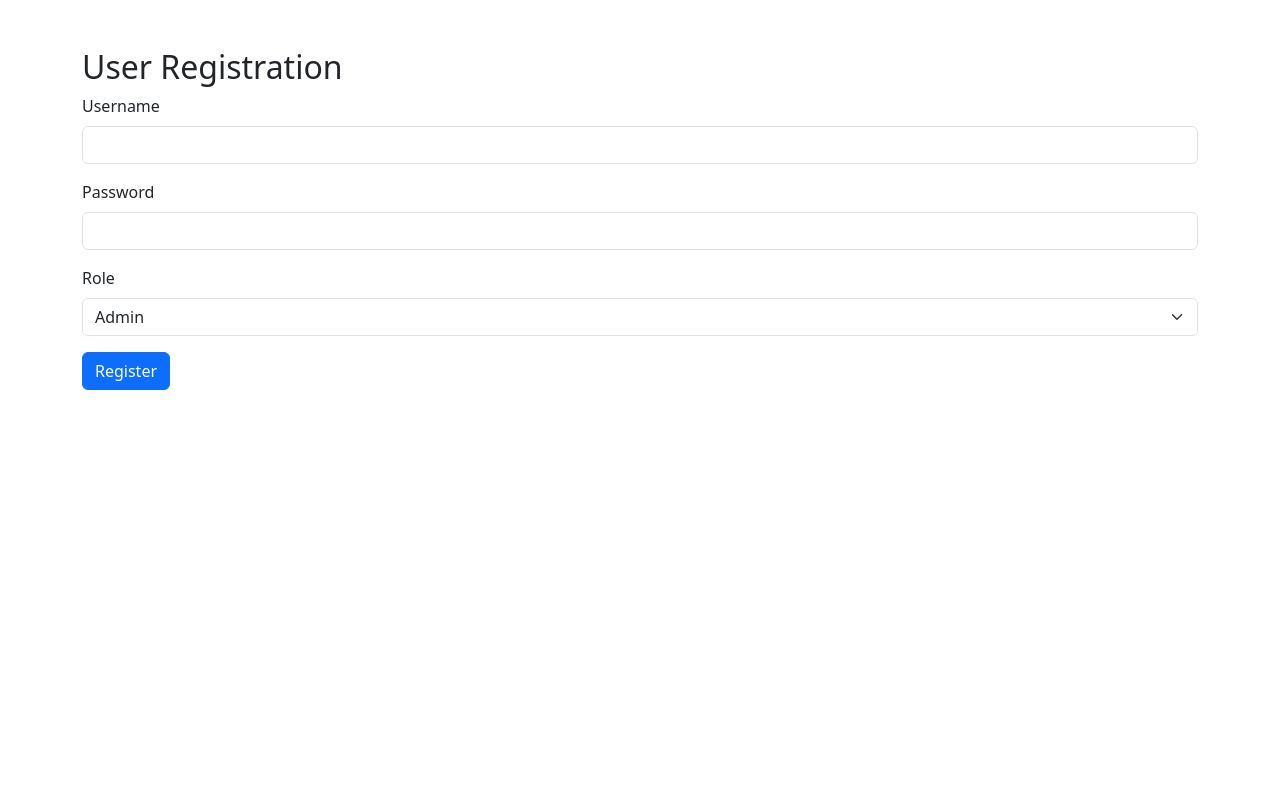
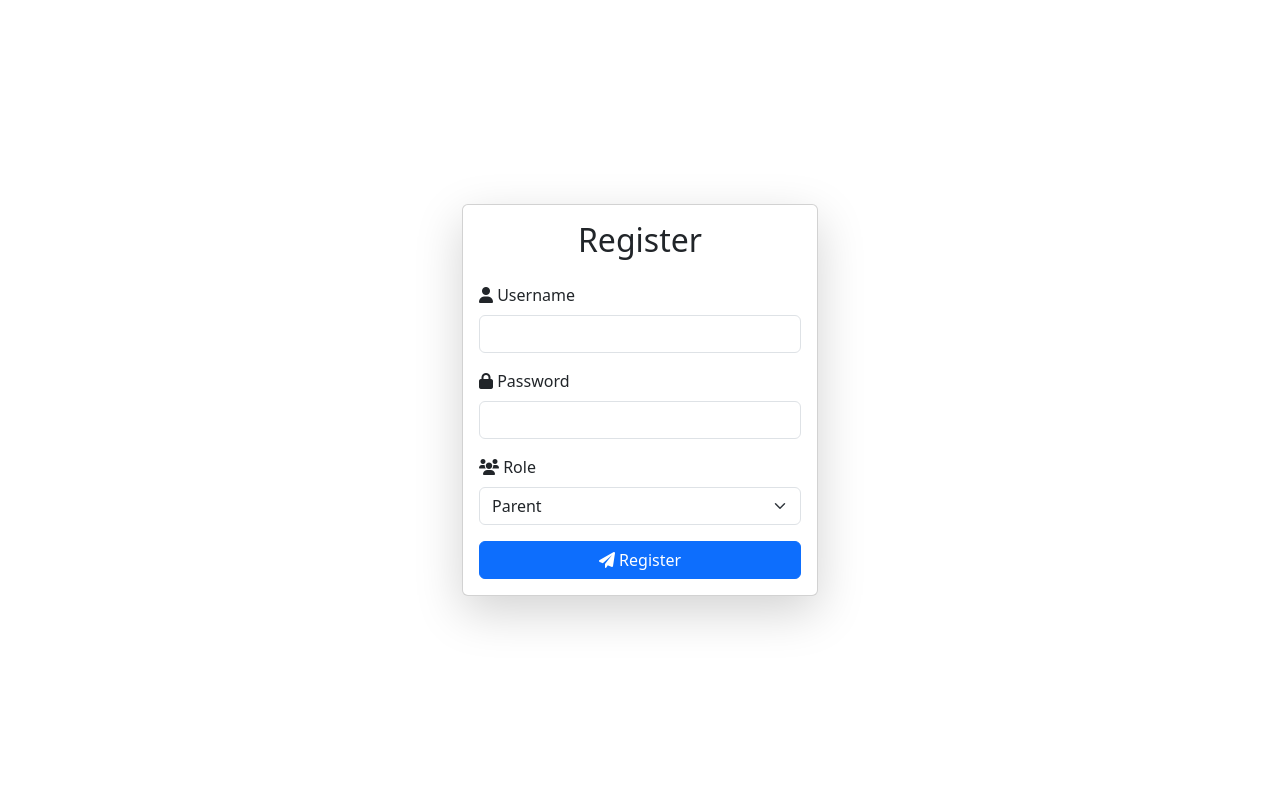
Before and after one commit to lebogang-developer/bus-system-website, a PHP site: page /register.html in a window 1280 px wide. Run offline with PHP 8.4, Linux system fonts and the light colour scheme.

Commit message:
Register & Login form updated

```diff
--- a/login.php
+++ b/login.php
@@ -1,5 +1,5 @@
 <?php
-
+// login.php
 session_start();
 require 'config.php';
 
--- a/register.html
+++ b/register.html
@@ -3,30 +3,58 @@
 <head>
     <meta charset="UTF-8">
     <meta name="viewport" content="width=device-width, initial-scale=1.0">
-    <title>School Bus System</title>
-    <link href="https://cdn.jsdelivr.net/npm/bootstrap@5.3.0-alpha3/dist/css/bootstrap.min.css" rel="stylesheet">
+    <title>Registration Form</title>
+    <!-- Bootstrap CSS -->
+    <link href="https://cdn.jsdelivr.net/npm/bootstrap@5.3.0-alpha1/dist/css/bootstrap.min.css" rel="stylesheet">
+    <!-- Font Awesome for Icons -->
+    <link rel="stylesheet" href="https://cdnjs.cloudflare.com/ajax/libs/font-awesome/6.0.0-beta3/css/all.min.css">
 </head>
 <body>
-    <div class="container mt-5">
-        <h2>User Registration</h2>
-        <form action="register.php" method="post">
+    <div class="container">
+        <div class="row justify-content-center align-items-center" style="min-height: 100vh;">
+            <div class="col-md-6 col-lg-4">
+                <div class="card shadow-lg">
+                    <div class="card-body">
+                        <h2 class="text-center mb-4">Register</h2>
+                        <form action="register.php" method="POST">
+                            <!-- Username -->
                             <div class="mb-3">
-                <label for="username" class="form-label">Username</label>
+                                <label for="username" class="form-label">
+                                    <i class="fas fa-user"></i> Username
+                                </label>
                                 <input type="text" class="form-control" id="username" name="username" required>
                             </div>
+                            <!-- Password -->
                             <div class="mb-3">
-                <label for="password" class="form-label">Password</label>
+                                <label for="password" class="form-label">
+                                    <i class="fas fa-lock"></i> Password
+                                </label>
                                 <input type="password" class="form-control" id="password" name="password" required>
                             </div>
+                            <!-- Role -->
                             <div class="mb-3">
-                <label for="role" class="form-label">Role</label>
+                                <label for="role" class="form-label">
+                                    <i class="fas fa-users"></i> Role
+                                </label>
                                 <select class="form-select" id="role" name="role" required>
+                                    <option value="parent">Parent</option>
                                     <option value="admin">Admin</option>
-                    <option value="parent">Parent</option>
                                 </select>
                             </div>
-            <button type="submit" class="btn btn-primary">Register</button>
+                            <!-- Submit Button -->
+                            <div class="d-grid">
+                                <button type="submit" class="btn btn-primary">
+                                    <i class="fas fa-paper-plane"></i> Register
+                                </button>
+                            </div>
                         </form>
                     </div>
+                </div>
+            </div>
+        </div>
+    </div>
+
+    <!-- Bootstrap JS (Optional, if you need Bootstrap's JavaScript functionality) -->
+    <script src="https://cdn.jsdelivr.net/npm/bootstrap@5.3.0-alpha1/dist/js/bootstrap.bundle.min.js"></script>
 </body>
 </html>
```
Also changed, not shown: admin_page.php (+31 -2 lines), login.html (+33 -8 lines), parent_page.php (+9 -0 lines). Lines whose indentation alone changed are shown as unchanged.
